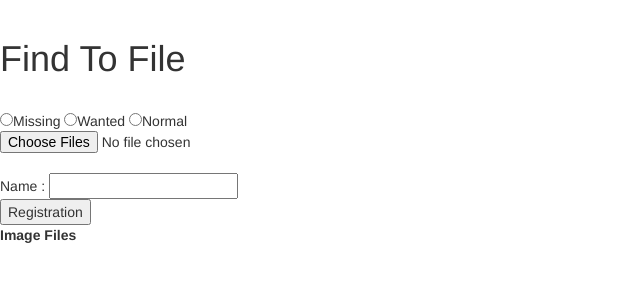
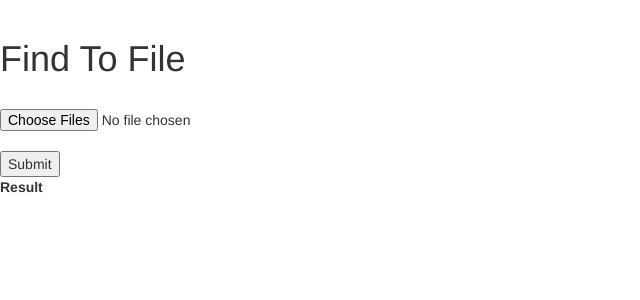
Before and after one commit to kanak87/oldboy_rep, a Flask app: template project/admin_server/templates/findToFile.html in a window 1280 px wide. Shown: the part 51-351 px from the top of the page, without its empty margins (0-640 px from the left). Run offline with Flask 2, Linux system fonts and the light colour scheme; the template is opened without the code that fills it, so the values that code supplies are empty; parts of the project's set-up code (start-up, migrations or seed data) failed here and were passed over; some libraries are stand-ins or nearby versions.

Commit message:
front_end: Modified fineToFile.html
Completed function of findToFile.html without device_id

```diff
--- a/project/admin_server/templates/findToFile.html
+++ b/project/admin_server/templates/findToFile.html
@@ -27,22 +27,14 @@
     <script>
         function submitForm() {
             console.log("submit event");
-            var radio_ele = document.forms[0].elements;
-            var len = radio_ele.length;
-            var check_val;
-            for(var i = 0; i < len; i++) {
-                if(radio_ele[i].checked)
-                    check_val = radio_ele[i].value;
-            }
-            if(check_val == null)
-                check_val = -1;
-
+            var dev_id = 999;
             var fd = new FormData(document.getElementById("files"));
-            var dic = '{ "name" : "' + name +'", "kind" : "' + check_val + '" }';
+            var dic = '{ "device_id" : "' + dev_id + '" }';
             fd.append("data", dic);
+            //fd.append("file", document.getElementById("fileUpload").files[0]);
 
             $.ajax({
-              url: host + "request_register_face",
+              url: host + "request_face_detection_by_file",
               type: "POST",
               data: fd,
               enctype: 'multipart/form-data',
@@ -52,10 +44,12 @@
                 //debug console
                 console.log("Response Output:");
                 console.log(data);
+
                 var pars = JSON.parse(data);
                 if(pars["result"] != -1) {
-                    //regitPersonPanel(pars["id"], pars["thumbnail"], pars["name"], pars["kind"]);
-                    alert("Success!");
+                    $("#recv_image").empty();
+                    $("#recv_image").append('<img src="' + pars["image"] +
+                        '" width="300px" height="300px" style="max-width:100%" />');
                 } else {
                     alert("Does Not exist the face");
                 }
@@ -90,62 +84,27 @@
 
     <h1>Find To File</h1>
     <br>
-    <form>
-        <input type="radio" name="c1" value=1>Missing
-        <input type="radio" name="c1" value=2>Wanted
-        <input type="radio" name="c1" value=0>Normal
-    </form>
+
     <form method="post" id="files" name="files" enctype="multipart/form-data" onsubmit="return submitForm();">
         <input id="fileUpload" type="file" name="file[]" multiple />
         <br>
-        Name : <input id="name" type="text" />
-        <br>
-        <input type="submit" value="Registration" />
+
+        <input type="submit" value="Submit" />
     </form>
-    <label>Image Files</label><br>
-    <div id="image-holder"></div>
+    <label>Result</label><br>
+    <div id="recv_image"></div>
     <script>
         // file selection
+        var host = "http://175.126.82.175:20100/";
 
-        var host = "http://175.126.82.175:20100/";
-        var kind_pic = {"-1" : "black", "0" : "green", "1" : "blue", "2" : "red"};
-        var kind_set = {"-1" : "Unknown", "0" : "Normal", "1" : "Missing", "2" : "Wanted"}
-
-        var countFiles;
-        var file_list;
-        var name;
-        $("#name").on('change', function() {
-            name = $(this)[0].value;
-        })
         $("#fileUpload").on('change', function () {
 
             //Get count of selected files
             var imgPath = $(this)[0].value;
             var extn = imgPath.substring(imgPath.lastIndexOf('.') + 1).toLowerCase();
-            var image_holder = $("#image-holder");
-
-            countFiles = $(this)[0].files.length;
-            file_list = new Array(countFiles);
-
-            image_holder.empty();
 
             if (extn == "gif" || extn == "png" || extn == "jpg" || extn == "jpeg") {
-                if (typeof (FileReader) != "undefined") {
-                    //loop for each file selected for uploaded.
-                    for (var i = 0; i < countFiles; i++) {
-
-                        var reader = new FileReader();
-                        reader.onload = function (e) {
-                            $("<img />", {
-                                "src": e.target.result,
-                                    "class": "thumb-image"
-                            }).width(150).height(150).appendTo(image_holder);
-                        }
-                        image_holder.show();
-                        reader.readAsDataURL($(this)[0].files[i]);
-                    }
-
-                } else {
+                if (typeof (FileReader) == "undefined") {
                     alert("This browser does not support FileReader.");
                 }
             } else {
```
